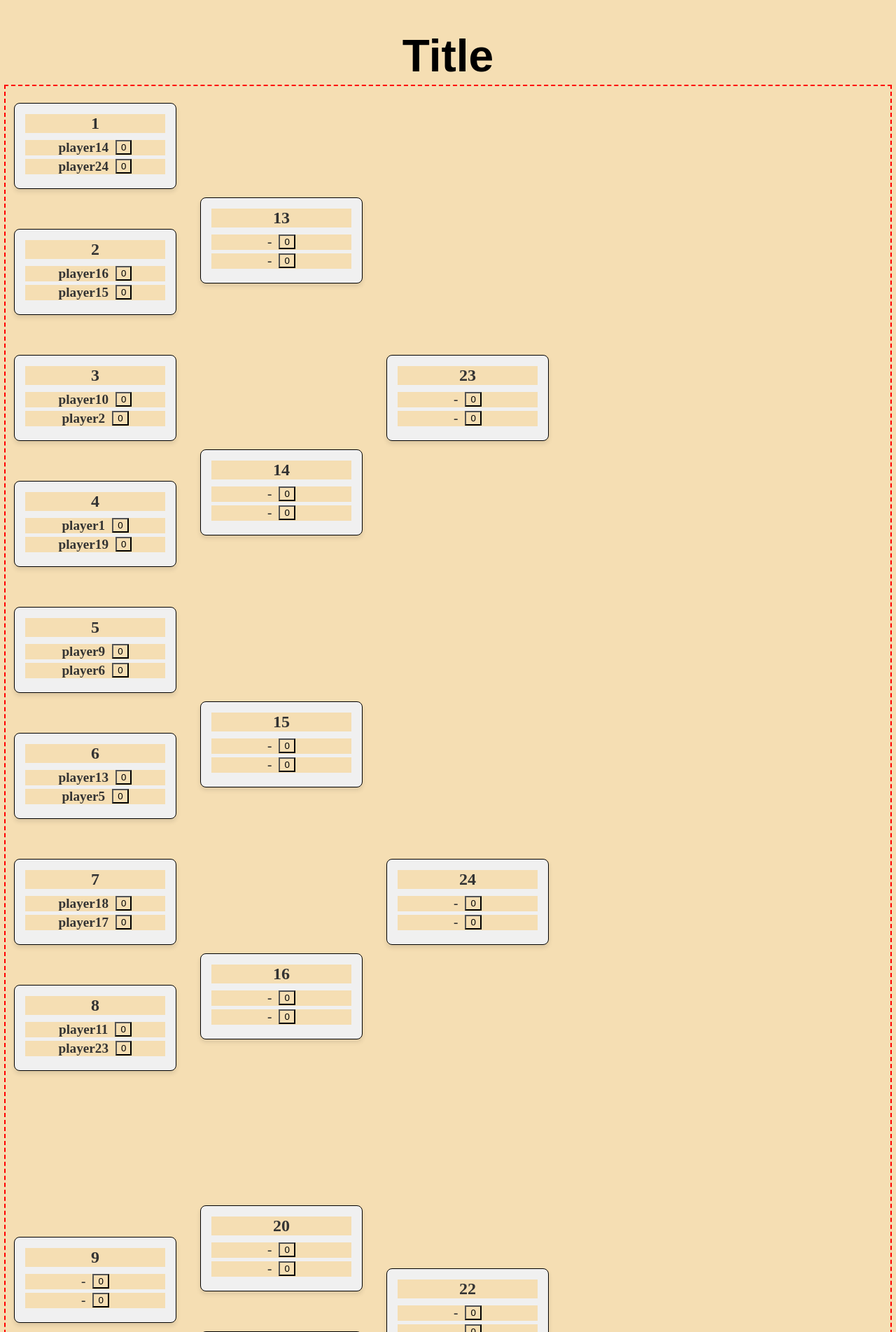
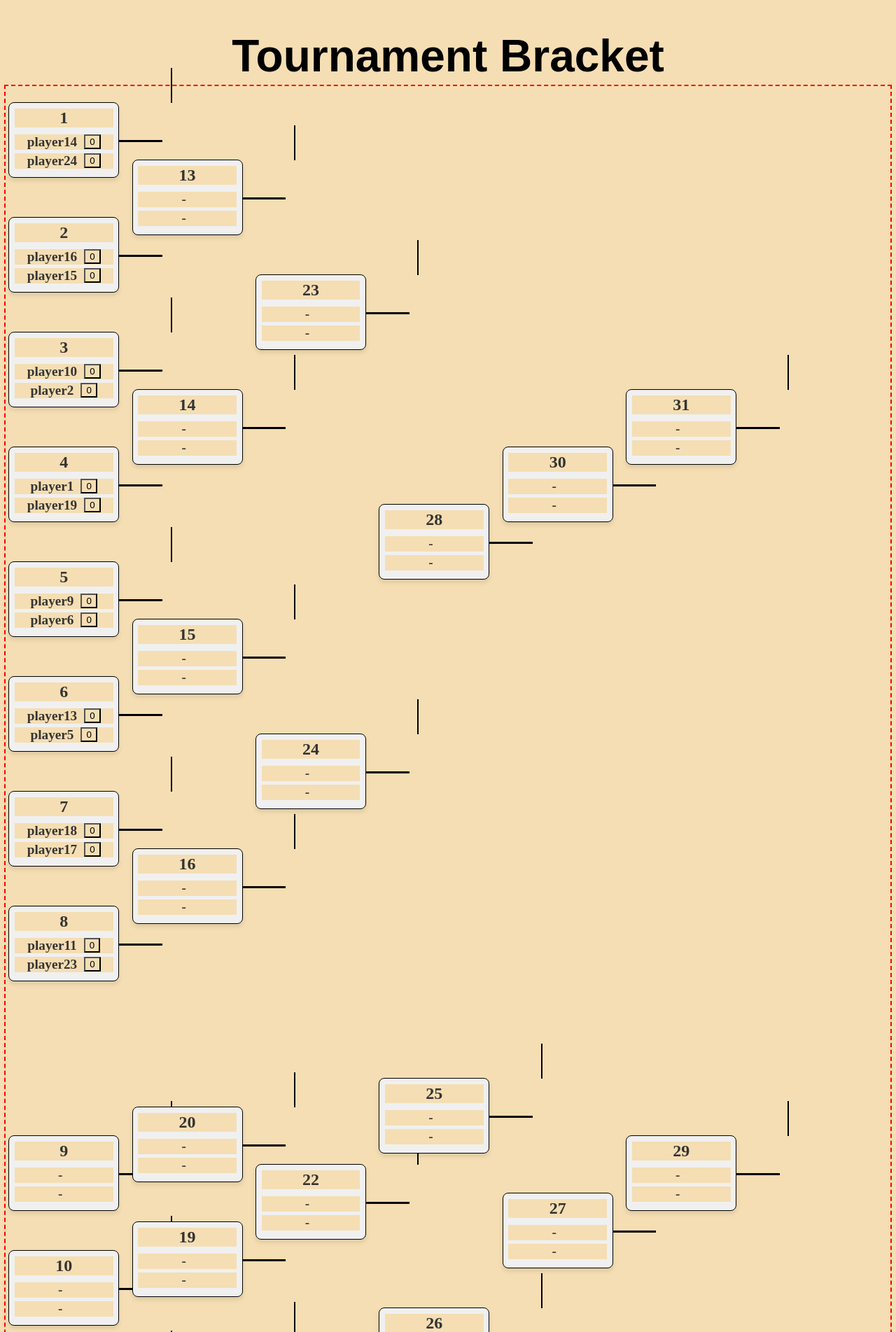
Before and after one commit to Fubiii11/Dart_tournament, a Flask app: page /tournament/start in a window 1280 px wide. Shown: the top 1903 px of the page at 70% size. Run offline with Flask 3, Linux system fonts and the light colour scheme; data comes from the database, SQL or seed files in the repository; both versions use the stored data as it was after the commit; parts of the project's set-up code (start-up, migrations or seed data) failed here and were passed over.

Commit message:
experimented with some stuff

```diff
--- a/app.py
+++ b/app.py
@@ -5,6 +5,8 @@ import pytz
 import random
 from config import get_secret_key
 from databases import *   # Import the db and models note: change * maybe
+from livereload import Server
+
 app = Flask(__name__)
 app.config["SQLALCHEMY_DATABASE_URI"] = "sqlite:///test.db"
 app.config['SECRET_KEY'] = get_secret_key()
@@ -391,4 +393,6 @@ def get_back_to_page():
     return render_template("double_elimination.html", matches = matches )
 
 if __name__ == '__main__':
-    app.run(debug=True)
+    #app.run(debug=True)
+    server = Server(app.wsgi_app)  # Use livereload's Server
+    server.serve(port=5000, host='127.0.0.1')
--- a/static/css/chart.css
+++ b/static/css/chart.css
@@ -1,21 +1,23 @@
 .grid-container {
     display: grid;
-    grid-template-columns: repeat(10, 20vw); /* 10 columns to allow for space between rounds */
-    grid-template-rows: repeat(30, 80px);  /* More rows with less height for flexibility */
+    grid-template-columns: repeat(10, 13vw); /* 10 columns to allow for space between rounds */
+    grid-template-rows: repeat(30, 9vh);  /* More rows with less height for flexibility */
     gap: 10px;  /* Reduced gap to make the brackets closer to each other */
     justify-items: center;
     align-items: center;
     outline: 2px dashed red;
+    position: relative;
 }
 
 .match-container {
     background-color: #f0f0f0;
     border: 1px solid #000000;
-    padding: 15px;
-    width: 200px;
+    padding: 0.6vw;
+    width: 11vw;
     text-align: center;
     border-radius: 8px;
     box-shadow: 0 4px 6px rgba(0, 0, 0, 0.1);
+    position: relative;
 }
 
 /* Styling for the bracket number */
@@ -41,6 +43,29 @@
     margin-right: 10px; /* Add space between player name and point button */
 }
 
+/* Adding horizontal lines to connect brackets */
+.match-container::after {
+    content: '';
+    position: absolute;
+    top: 50%;
+    right: -40%; /* Adjust this value to extend the line length */
+    width: 40%; /* Width of the line */
+    height: 3%; /* Thickness of the line */
+    background-color: black;
+}
+
+/* Adding vertical lines to connect brackets */
+.match-container::before {
+    content: '';
+    position: absolute;
+    left: 18vw;
+    top: -50px; /* Adjust to position the vertical line */
+    width: 2px;
+    height: 50px; /* Adjust the height based on grid row spacing */
+    background-color: black;
+}
+
+
 /* First 8 matches */
 #bracket-1 { grid-column: 1; grid-row: 1 / span 2; }
 #bracket-2 { grid-column: 1; grid-row: 3 / span 2; }
@@ -58,10 +83,10 @@
 #bracket-12 { grid-column: 1; grid-row: 25 / span 2; }
 
 /* Next winner rounds */
-#bracket-13 { grid-column: 2; grid-row: 2 / span 3; }
-#bracket-14 { grid-column: 2; grid-row: 6 / span 3; }
-#bracket-15 { grid-column: 2; grid-row: 10 / span 3; }
-#bracket-16 { grid-column: 2; grid-row: 14 / span 3; }
+#bracket-13 { grid-column: 2; grid-row: 2 / span 2; }
+#bracket-14 { grid-column: 2; grid-row: 6 / span 2; }
+#bracket-15 { grid-column: 2; grid-row: 10 / span 2; }
+#bracket-16 { grid-column: 2; grid-row: 14 / span 2; }
 
 /* Next losers rounds */
 #bracket-17 { grid-column: 2; grid-row: 24 / span 3; }
@@ -74,7 +99,17 @@
 #bracket-22 { grid-column: 3; grid-row: 19 / span 3; }
 
 /* Next winners rounds */
-#bracket-23 { grid-column: 3; grid-row: 4 / span 4; }
-#bracket-24 { grid-column: 3; grid-row: 12 / span 4; }
+#bracket-23 { grid-column: 3; grid-row: 4 / span 2; }
+#bracket-24 { grid-column: 3; grid-row: 12 / span 2; }
 
-/* Continue pattern for further brackets as necessary */
+/* rest */
+
+#bracket-25 { grid-column: 4; grid-row: 18 / span 2; }
+#bracket-26 { grid-column: 4; grid-row: 22 / span 2; }
+#bracket-28 { grid-column: 4; grid-row: 8 / span 2; }
+
+#bracket-27 { grid-column: 5; grid-row: 20/ span 2; }
+#bracket-30 { grid-column: 5; grid-row: 7/ span 2; }
+
+#bracket-29 { grid-column: 6; grid-row: 19/ span 2; }
+#bracket-31 { grid-column: 6; grid-row: 6/ span 2; }
--- a/templates/double_elimination.html
+++ b/templates/double_elimination.html
@@ -6,29 +6,48 @@
     <meta charset="UTF-8">
     <meta name="viewport" content="width=device-width, initial-scale=1.0">
     <title>Double-elimination bracket</title>
+    <script>
+        // Save the scroll position when the page is unloaded (i.e., before reloading)
+        window.onbeforeunload = function() {
+            localStorage.setItem('scrollPosition', window.scrollY);
+        };
+
+        // Restore the scroll position when the page is loaded
+        window.onload = function() {
+            const scrollPosition = localStorage.getItem('scrollPosition');
+            if (scrollPosition) {
+                window.scrollTo(0, scrollPosition);  // Scroll to the saved position
+                localStorage.removeItem('scrollPosition');  // Clear the scroll position after restoring
+            }
+        };
+        </script>
 </head>
 <body>
-    <h1 class="title"> Title </h1>
+    <h1 class="title"> Tournament Bracket </h1>
 
     <div class="grid-container">
-        {% for match in matches[:24] %}
+        {% for match in matches %}
             <div id="bracket-{{ match.bracket_number }}" class="match-container">
                 <div class="bracket-number">{{ match.bracket_number }}</div>
                 <div class="player-container">
                     <!-- Player name -->
                     <div class="player">{{ match.player1.player_name | default('-', true) }}</div>
-                    <!-- Point counter -->
+                    <!-- Point counter only show when players are entered-->
+                     {% if match.player1 and match.player2 %}
                         <form action="/update_score/{{ match.bracket_number }}/player1" method="POST">
                             <input type="submit" value="{{ match.player1_points }}">
                         </form>
+                    {% endif %}
                 </div>
                 <div class="player-container">
                     <!-- Player name -->
                     <div class="player">{{ match.player2.player_name | default('-', true)}}</div>
-                    <!-- Point counter -->
+                    <!-- Point counter only show when players are entered-->
+                    {% if match.player1 and match.player2 %}
                         <form action="/update_score/{{ match.bracket_number }}/player2" method="POST">
                             <input type="submit" value="{{ match.player2_points }}">
                         </form>
+                    {% endif %}
                 </div>
             </div>
         {% endfor %}
--- a/templates/elimination_round.html
+++ b/templates/elimination_round.html
@@ -23,6 +23,7 @@
 </head>
 <body>
     <h1 class="title">Match List</h1>
+
     <!-- Flash Message Handling (with alerts for JavaScript) -->
     <script>
         {% with messages = get_flashed_messages(with_categories=true) %}
@@ -33,6 +34,7 @@
             {% endif %}
         {% endwith %}
     </script>
+
     <ul>
     <table class="player_table">
     <thead>
```
Also changed, not shown: instance/test.db. Lines whose indentation alone changed are shown as unchanged.
